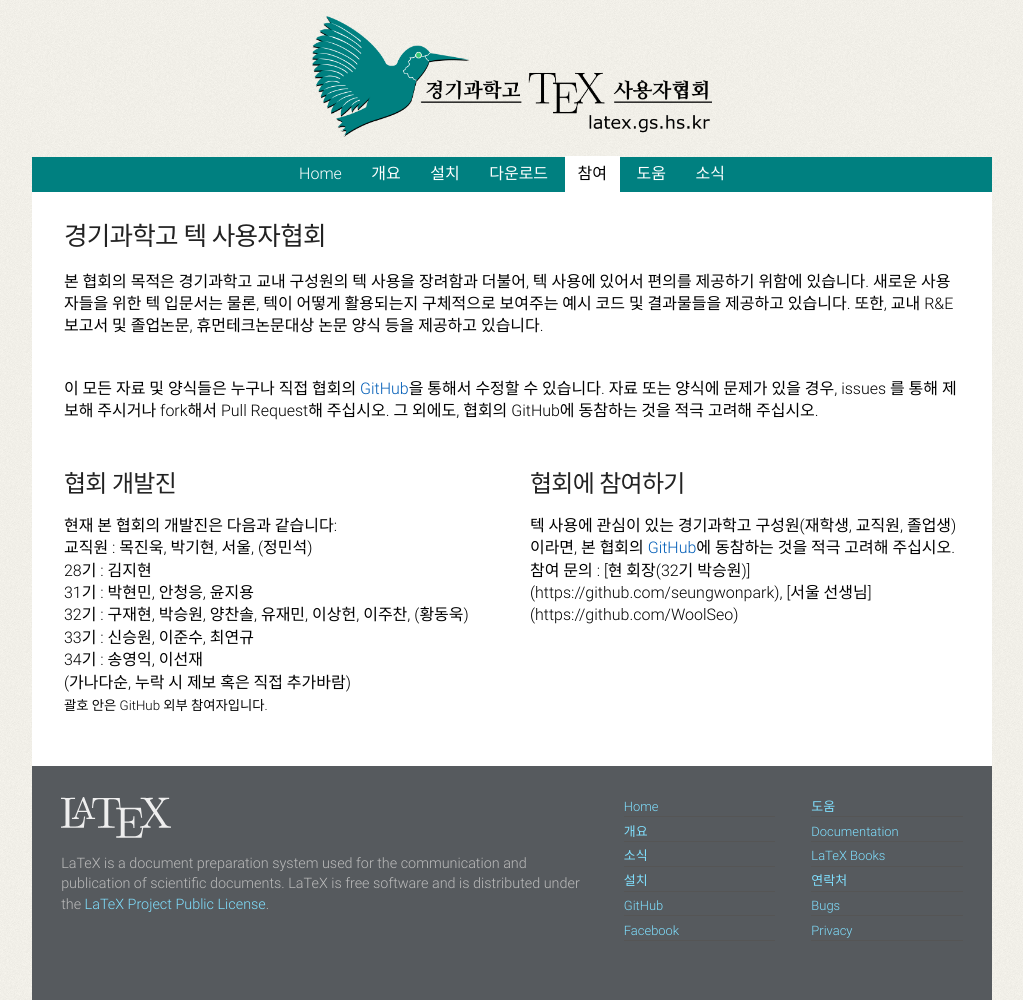
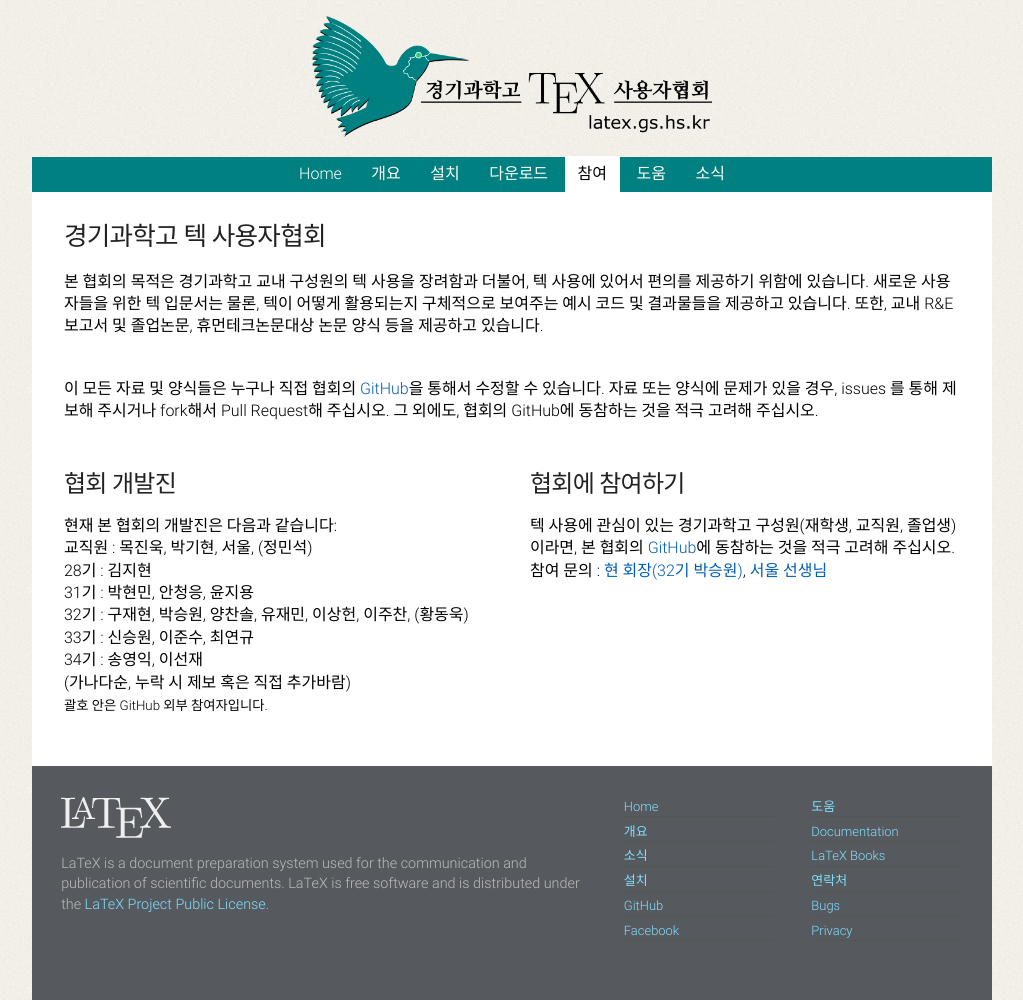
Before and after one commit to gshstexsociety/gshstexsociety.github.io, a Jekyll site: the page built from 참여/index.md, in a window 1280 px wide. Shown: the whole page, without its empty margins (128-1151 px from the left). Built offline with Jekyll 4.4.1, drawn with Linux system fonts in a browser that asks for light colours; comment, search, counter and statistics services are not loaded; part of the change alters nothing that is shown.

Commit message:
Fixed broken link

```diff
--- a/참여/index.md
+++ b/참여/index.md
@@ -44,7 +44,7 @@ permalink: /참여/
     텍 사용에 관심이 있는 경기과학고 구성원(재학생, 교직원, 졸업생)이라면,
     본 협회의 <a href="https://github.com/gshslatexintro">GitHub</a>에 동참하는 것을 적극 고려해 주십시오.
     <br>
-    <b>참여 문의</b> : [현 회장(32기 박승원)](https://github.com/seungwonpark), [서울 선생님](https://github.com/WoolSeo)
+    <b>참여 문의</b> : <a href="https://github.com/seungwonpark">현 회장(32기 박승원)</a>, <a href="https://github.com/WoolSeo">서울 선생님</a>
     </p>
   </div>
 </div>
```
